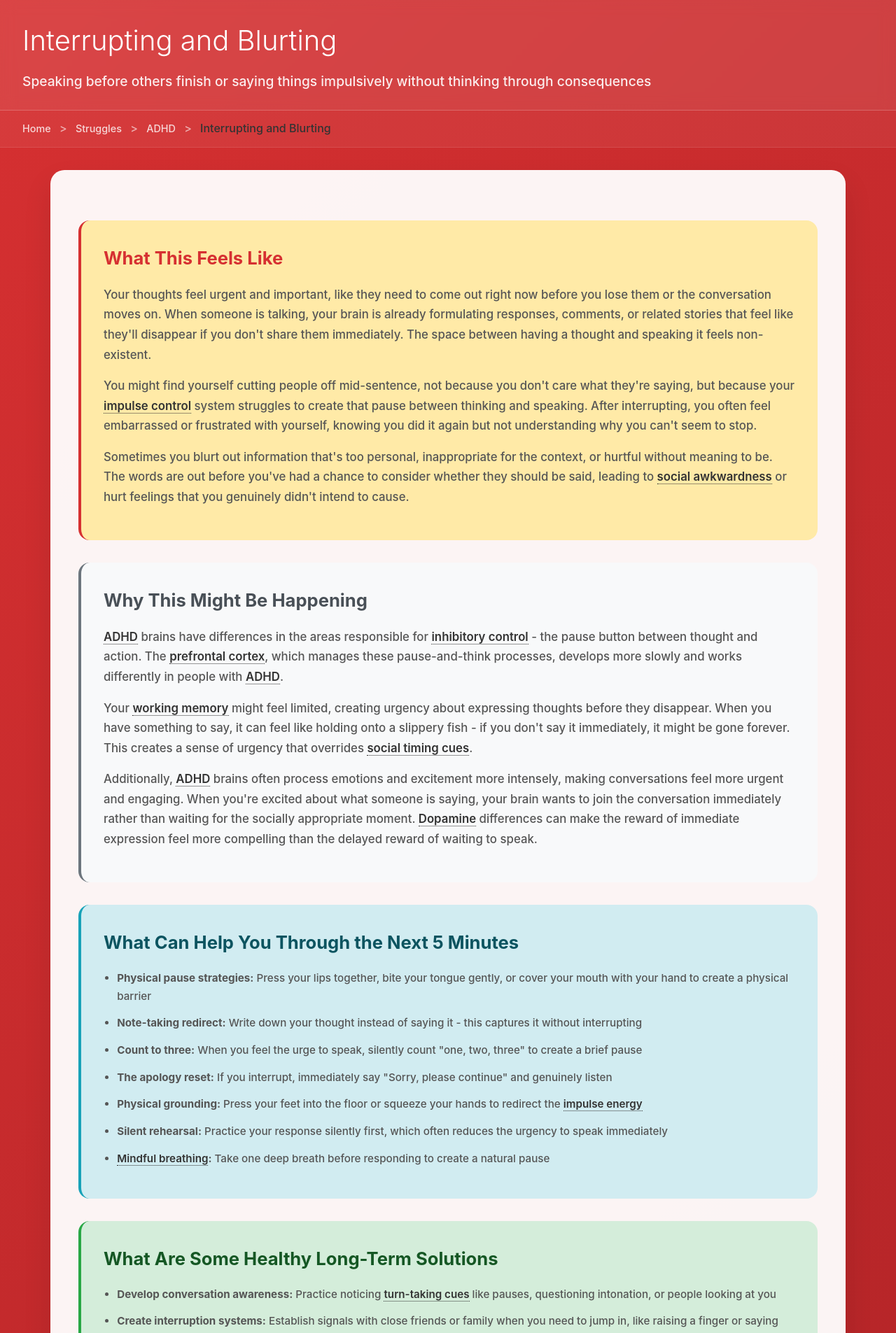
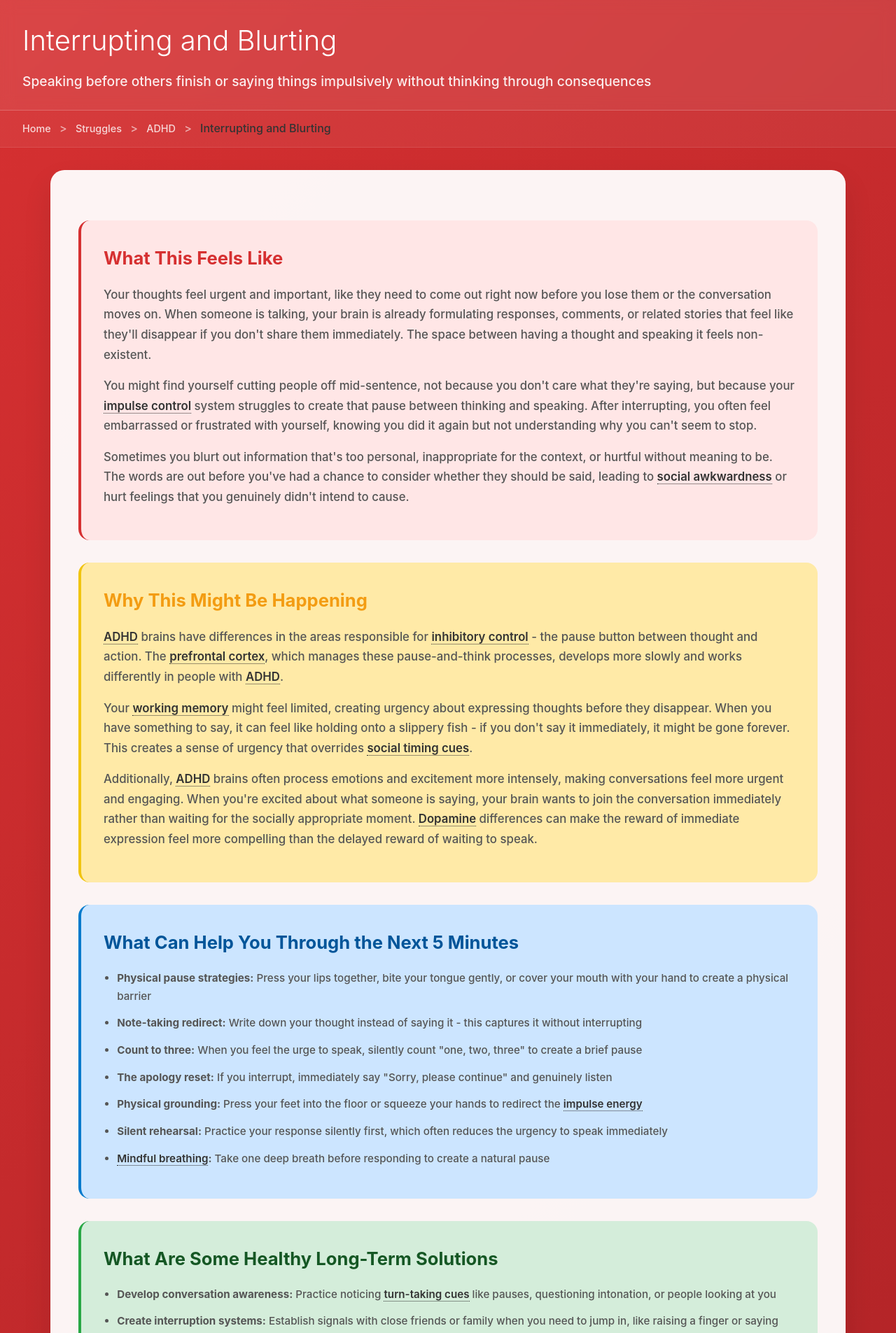
Before and after one commit to neurodivergent-survival-guide/neurodivergent-survival-guide, a Jekyll site: the page built from struggles/interrupting-and-blurting.html, in a window 1280 px wide. Shown: the top 1905 px of the page at 70% size. Built offline with Jekyll 4.4.1, drawn with Linux system fonts in a browser that asks for light colours; some of the changed text lies outside the part shown.

Commit message:
Update interrupting-and-blurting.html

```diff
--- a/struggles/interrupting-and-blurting.html
+++ b/struggles/interrupting-and-blurting.html
@@ -78,7 +78,7 @@ title: "Interrupting and Blurting"
     }
 
     .what-section {
-        background: #ffeaa7;
+        background: #ffe6e6;
         padding: 2rem;
         border-radius: 16px;
         margin: 2rem 0;
@@ -98,15 +98,15 @@ title: "Interrupting and Blurting"
     }
 
     .why-section {
-        background: #f8f9fa;
+        background: #ffeaa7;
         padding: 2rem;
         border-radius: 16px;
         margin: 2rem 0;
-        border-left: 4px solid #6c757d;
+        border-left: 4px solid #f1c40f;
     }
 
     .why-section h2 {
-        color: #495057;
+        color: #f39c12;
         margin-bottom: 1rem;
         font-size: 1.6rem;
     }
@@ -118,15 +118,15 @@ title: "Interrupting and Blurting"
     }
 
     .immediate-help {
-        background: #d1ecf1;
+        background: #cce5ff;
         padding: 2rem;
         border-radius: 16px;
         margin: 2rem 0;
-        border-left: 4px solid #17a2b8;
+        border-left: 4px solid #007acc;
     }
 
     .immediate-help h2 {
-        color: #0c5460;
+        color: #005599;
         margin-bottom: 1rem;
         font-size: 1.6rem;
     }
@@ -166,15 +166,15 @@ title: "Interrupting and Blurting"
     }
 
     .medical-section {
-        background: #f8d7da;
+        background: #d1f2eb;
         padding: 2rem;
         border-radius: 16px;
         margin: 2rem 0;
-        border-left: 4px solid #dc3545;
+        border-left: 4px solid #17a2b8;
     }
 
     .medical-section h2 {
-        color: #721c24;
+        color: #0c5460;
         margin-bottom: 1rem;
         font-size: 1.6rem;
     }
@@ -213,46 +213,6 @@ title: "Interrupting and Blurting"
         margin-bottom: 1rem;
         font-size: 1.05rem;
         color: #555;
-    }
-
-    .disclaimer {
-        background: #fff3cd;
-        border: 1px solid #ffeaa7;
-        padding: 1.5rem;
-        border-radius: 12px;
-        margin: 2rem 0;
-    }
-
-    .disclaimer h4 {
-        color: #856404;
-        margin-bottom: 1rem;
-        font-size: 1.2rem;
-    }
-
-    .disclaimer p {
-        color: #555;
-        font-size: 0.95rem;
-        margin-bottom: 0.8rem;
-    }
-
-    .crisis-resources {
-        background: #f8d7da;
-        border: 1px solid #f5c6cb;
-        padding: 1.5rem;
-        border-radius: 12px;
-        margin: 2rem 0;
-    }
-
-    .crisis-resources h4 {
-        color: #721c24;
-        margin-bottom: 1rem;
-        font-size: 1.2rem;
-    }
-
-    .crisis-resources p {
-        color: #555;
-        font-size: 0.95rem;
-        margin-bottom: 0.8rem;
     }
 
     /* Focus states for accessibility */
@@ -545,17 +505,5 @@ title: "Interrupting and Blurting"
 
                 <p>The goal isn't perfect conversation behavior - it's reducing the frequency enough that relationships stay healthy while you remain authentically yourself. Your enthusiasm and quick thinking are strengths that don't need to be eliminated, just channeled more skillfully.</p>
             </div>
-
-            <div class="disclaimer">
-                <h4>Important: Educational Resource Only</h4>
-                <p>This information is for educational purposes and is not a substitute for professional medical advice, diagnosis, or treatment. Always consult qualified healthcare providers for personalized guidance about your specific situation.</p>
-                <p>If you're experiencing thoughts of self-harm or suicide, contact emergency services immediately or reach out to crisis support resources.</p>
-            </div>
-
-            <div class="crisis-resources">
-                <h4>Crisis Resources</h4>
-                <p><strong>Emergency:</strong> 911 | <strong>Suicide & Crisis Lifeline:</strong> 988 | <strong>Crisis Text Line:</strong> Text HOME to 741741</p>
-            </div>
-        </div>
     </main>
 </div>
```
